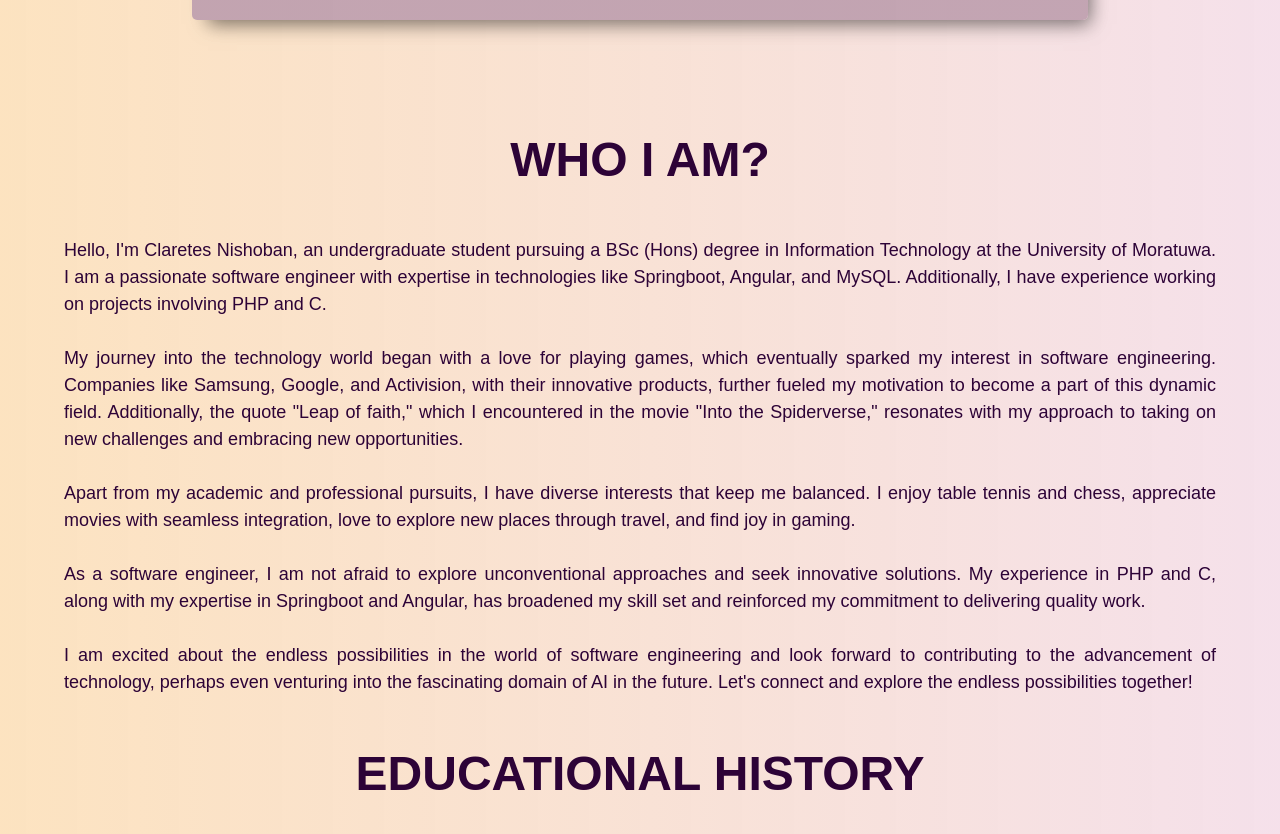
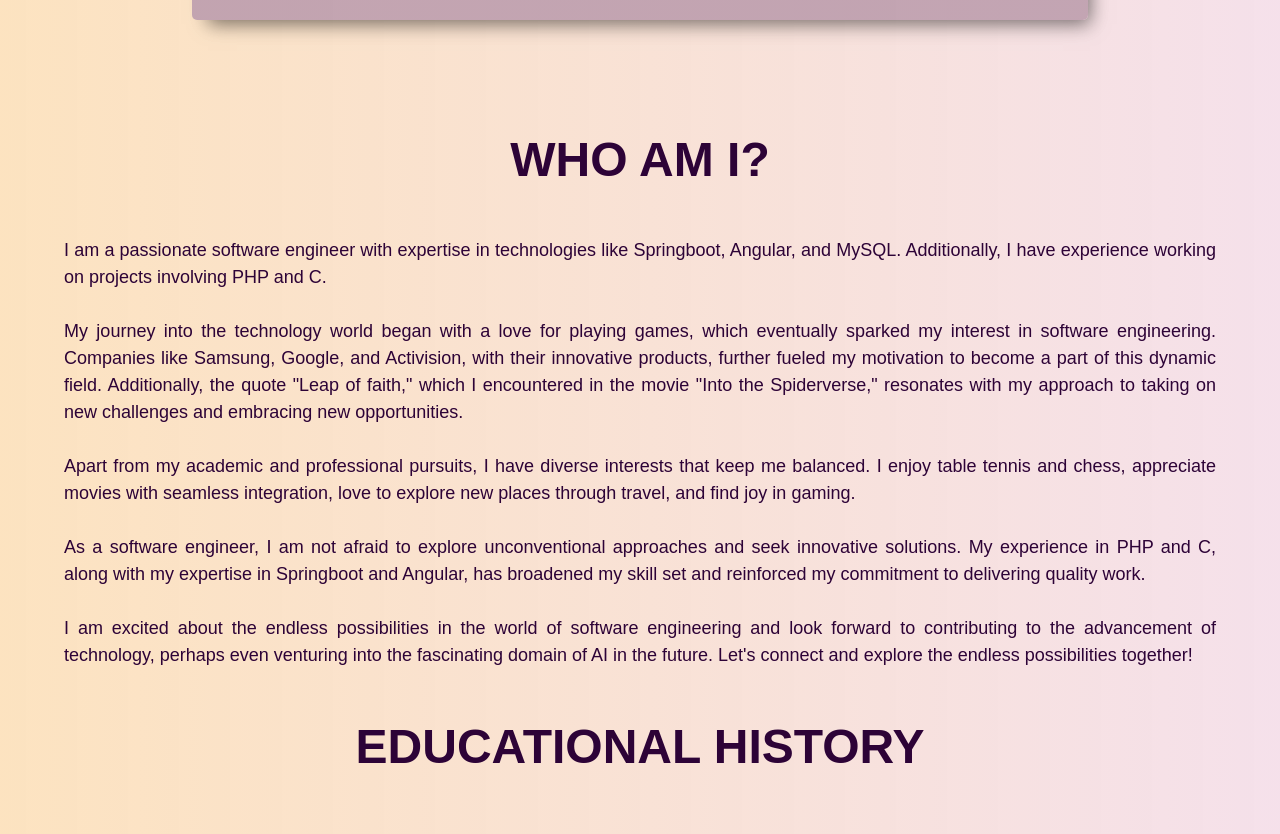
Before and after one commit to Clare06/clare06.github.io, a website: page index.html in a window 1280 px wide. Shown: the part 740-1574 px from the top of the page. Drawn offline with Linux system fonts and the light colour scheme.

Commit message:
descript update

```diff
--- a/index.html
+++ b/index.html
@@ -53,9 +53,9 @@
          </div>
          <div class="scroll">
               <div class="who-i-am">
-              <h1>WHO I AM?</h1>
+              <h1>WHO AM I?</h1>
               <p>
-                Hello, I'm Claretes Nishoban, an undergraduate student pursuing a BSc (Hons) degree in Information Technology at the University of Moratuwa. I am a passionate software engineer with expertise in technologies like Springboot, Angular, and MySQL. Additionally, I have experience working on projects involving PHP and C.
+                I am a passionate software engineer with expertise in technologies like Springboot, Angular, and MySQL. Additionally, I have experience working on projects involving PHP and C.
                 <br/><br>
                 My journey into the technology world began with a love for playing games, which eventually sparked my interest in software engineering. Companies like Samsung, Google, and Activision, with their innovative products, further fueled my motivation to become a part of this dynamic field. Additionally, the quote "Leap of faith," which I encountered in the movie "Into the Spiderverse," resonates with my approach to taking on new challenges and embracing new opportunities.
                 <br/><br>
```
